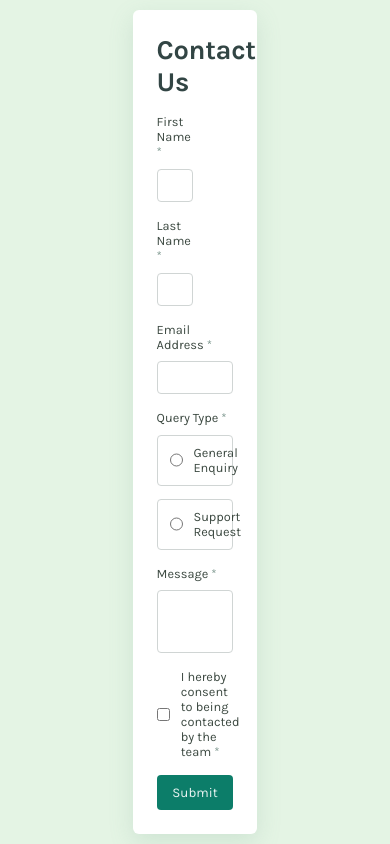
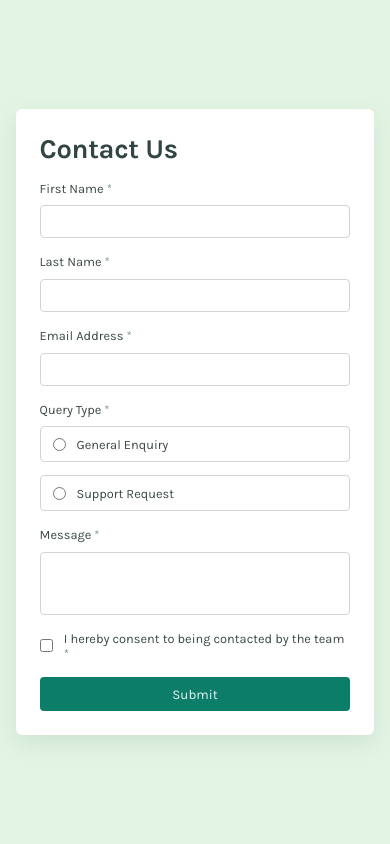
Before and after one commit to k-gourav/Contact-form, a React (Vite) app: page / in a window 390 px wide. Built offline with nearby package versions, Linux system fonts and the light colour scheme.

Commit message:
chore: update the width for the responsive layout

```diff
--- a/src/components/Contact/ContactForm.module.css
+++ b/src/components/Contact/ContactForm.module.css
@@ -120,9 +120,16 @@ button[type="submit"]:hover {
   background-color: #118e77;
 }
 @media screen and (max-width: 756px) {
+    .contactform__container{
+        width: 92%;
+    }
   .contactform__name {
     flex-direction: column;
   }
+  .contactform__firstname,
+.contactform__lastname{
+    width: 100%;
+}
   .contactform__querybox {
     flex-direction: column;
     gap: 0.8rem;
```
